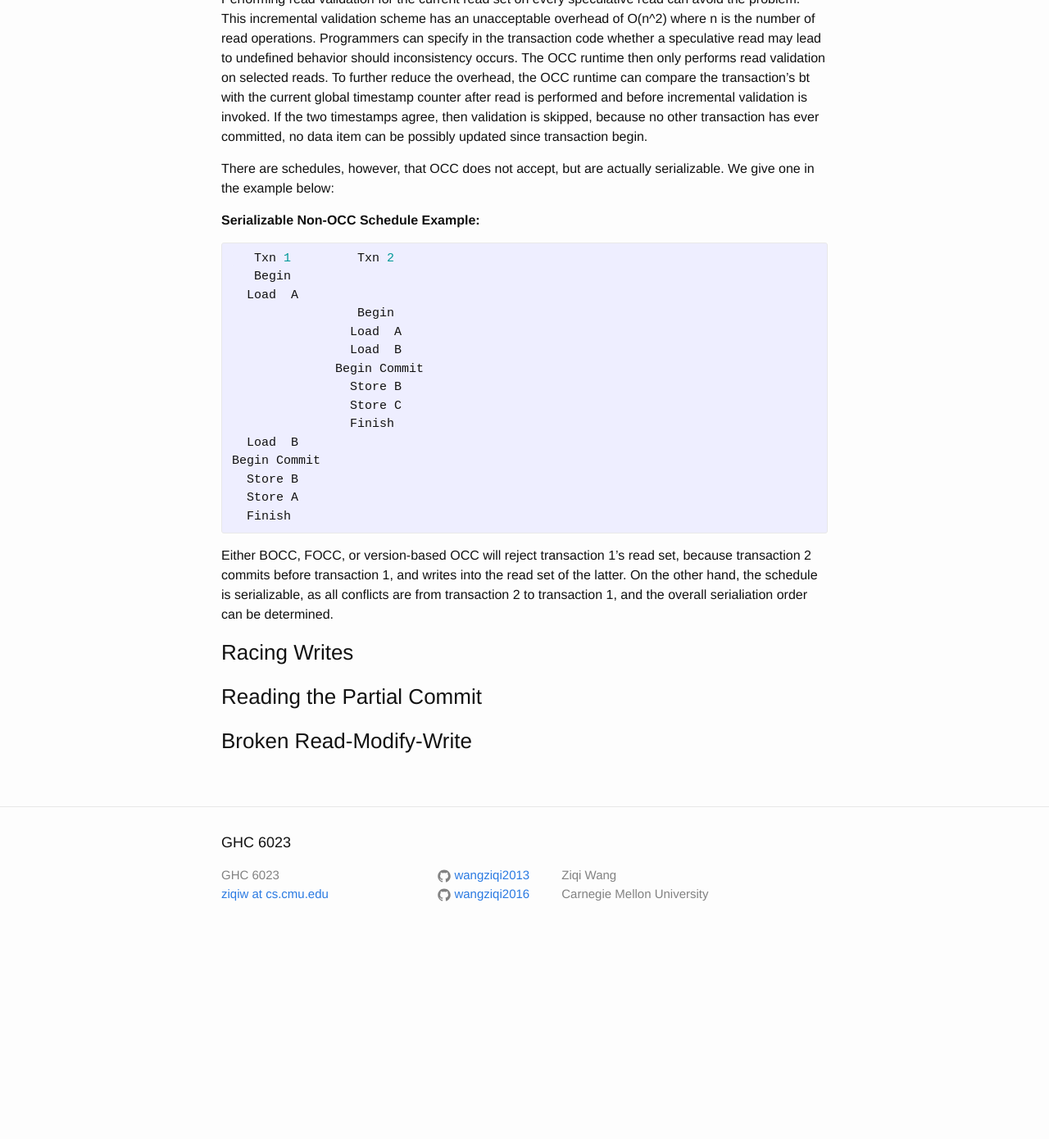
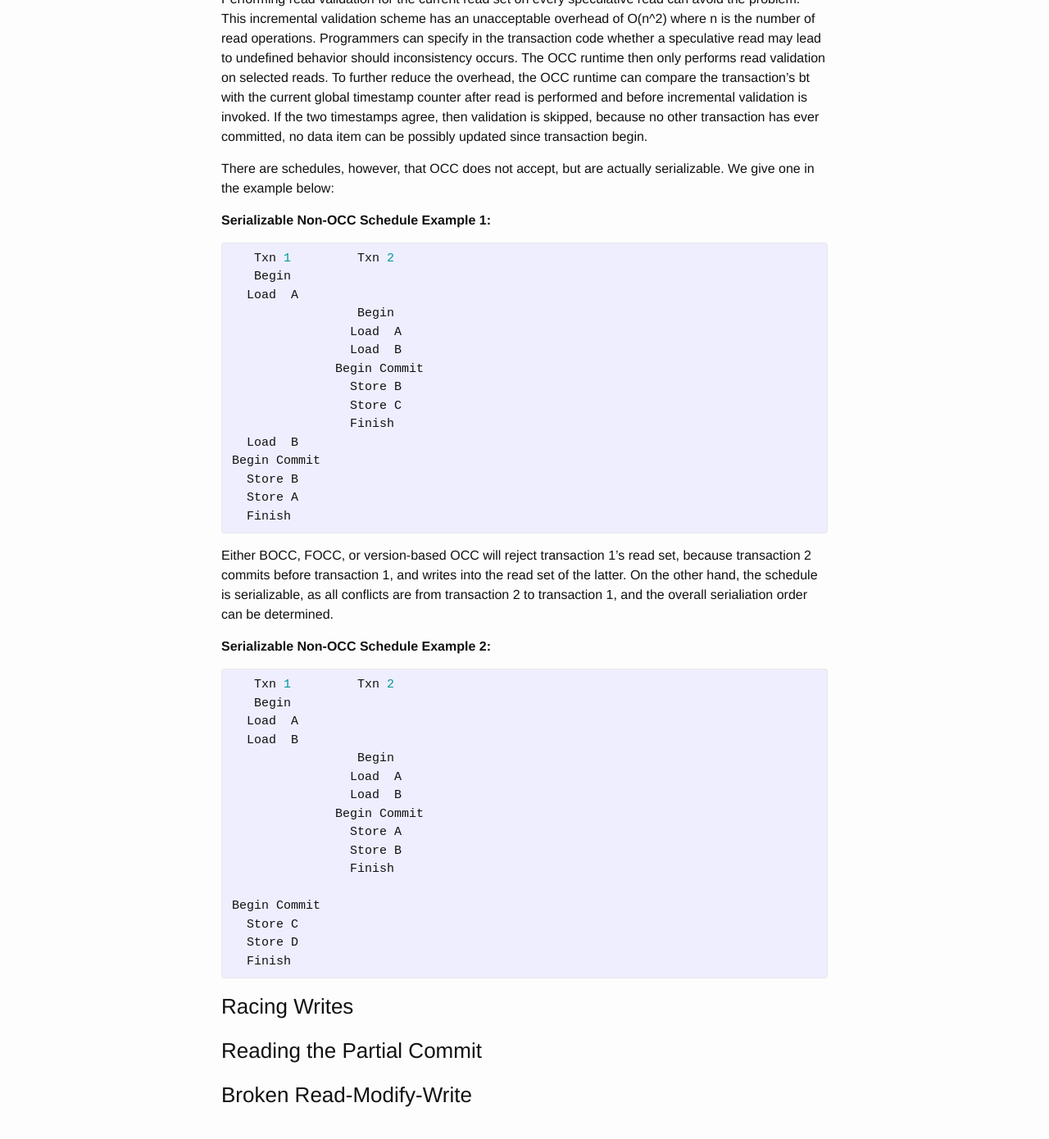
Before and after one commit to wangziqi2013/wangziqi2013.github.io, a Jekyll site: the page built from _posts/2018-03-21-Analyzing-OCC-Anomalies-and-Solutions.markdown, in a window 1280 px wide and 1400 px high, scrolled down 2444 px. Shown: the top 1390 px of the window at 82% size. Built offline with Jekyll 4.4.1, drawn with Linux system fonts in a browser that asks for light colours; before the commit the page ends 3606 px from its top, so only the background shows below that.

Commit message:
Adding second example

```diff
--- a/_posts/2018-03-21-Analyzing-OCC-Anomalies-and-Solutions.markdown
+++ b/_posts/2018-03-21-Analyzing-OCC-Anomalies-and-Solutions.markdown
@@ -109,7 +109,7 @@ other transaction has ever committed, no data item can be possibly updated since
 
 There are schedules, however, that OCC does not accept, but are actually serializable. We give one in the example below:
 
-**Serializable Non-OCC Schedule Example:**
+**Serializable Non-OCC Schedule Example 1:**
 {% highlight C %}
    Txn 1         Txn 2
    Begin
@@ -133,6 +133,26 @@ transaction 2 commits before transaction 1, and writes into the read set of the
 On the other hand, the schedule is serializable, as all conflicts are from transaction 2 to
 transaction 1, and the overall serialiation order can be determined.
 
+**Serializable Non-OCC Schedule Example 2:**
+{% highlight C %}
+   Txn 1         Txn 2
+   Begin
+  Load  A
+  Load  B
+                 Begin
+                Load  A
+                Load  B
+              Begin Commit
+                Store A
+                Store B
+                Finish
+
+Begin Commit
+  Store C
+  Store D
+  Finish
+{% endhighlight %}
+
 ### Racing Writes
 
 ### Reading the Partial Commit
```
